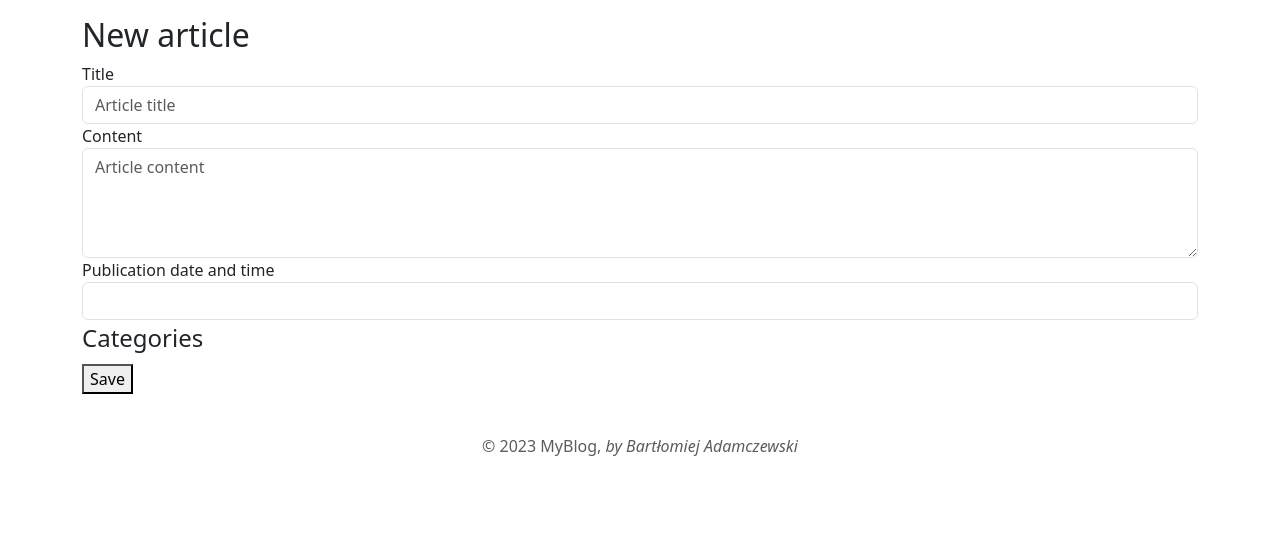
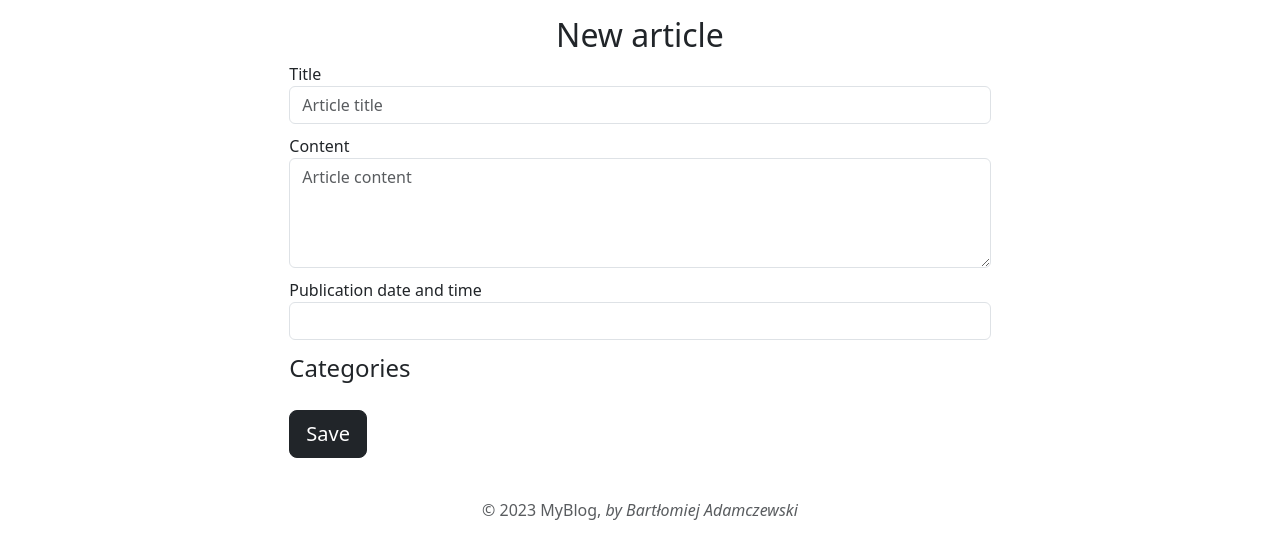
Before and after one commit to BartAdamPOZ/MyBlog, a PHP site: page /admin/new-article.php in a window 1280 px wide. Shown: the part 104-663 px from the top of the page. Run offline with PHP 8.4, Linux system fonts and the light colour scheme; the visitor is signed in with stand-in values (Sample User, id 1); data that the repository does not hold is empty.

Commit message:
Added styling to new article form for logged in users.

```diff
--- a/admin/includes/article-form.php
+++ b/admin/includes/article-form.php
@@ -6,21 +6,27 @@
 </ul>
 <?php endif; ?>
 
+<div class="container new-article-form">
+<h2 class="d-flex justify-content-center">New article</h2>
+
   <form method="post" id="formArticle">
 
     <div class="form-group">
       <label for="title">Title</label>
-    <input class="form-control" name="title" id="title" placeholder = "Article title" value = "<?= htmlspecialchars($article -> title); ?>" >
+      <input class="form-control" name="title" id="title" placeholder="Article title"
+        value="<?= htmlspecialchars($article -> title); ?>">
     </div>
 
     <div class="form-group">
       <label for="content">Content</label>
-    <textarea class="form-control" name="content" id="content" cols="40" rows="4" placeholder = "Article content"><?= htmlspecialchars($article -> content); ?></textarea>
+      <textarea class="form-control" name="content" id="content" cols="40" rows="4"
+        placeholder="Article content"><?= htmlspecialchars($article -> content); ?></textarea>
     </div>
 
     <div class="form-group">
       <label for="published_at">Publication date and time</label>
-    <input class="form-control" name="published_at" id="published_at" value = "<?= htmlspecialchars($article -> published_at); ?>">
+      <input class="form-control" name="published_at" id="published_at"
+        value="<?= htmlspecialchars($article -> published_at); ?>">
     </div>
 
     <fieldset>
@@ -29,21 +35,19 @@
 
       <div class="form-check">
 
-              <input class="form-check-input" type="checkbox" name="category[]" value="<?= $category['id'] ?>" id="category<?= $category['id'] ?>"
-
-                  <?php if (in_array($category['id'], $category_ids)): ?>
-
-                        checked
-
+        <input class="form-check-input" type="checkbox" name="category[]" value="<?= $category['id'] ?>"
+          id="category<?= $category['id'] ?>" <?php if (in_array($category['id'], $category_ids)): ?> checked
           <?php endif; ?>>
 
-              <label class="form-check-label" for="category<?= $category['id'] ?>"><?= htmlspecialchars($category['name']) ?></label>
+        <label class="form-check-label"
+          for="category<?= $category['id'] ?>"><?= htmlspecialchars($category['name']) ?></label>
 
       </div>
       <?php endforeach; ?>
 
     </fieldset>
 
-  <button>Save</button>
+    <button class="btn btn-lg btn-dark mt-3">Save</button>
 
   </form>
+</div>
--- a/admin/new-article.php
+++ b/admin/new-article.php
@@ -33,8 +33,6 @@ if ($_SERVER['REQUEST_METHOD'] == "POST") {
 
 <?php require '../includes/header.php';?>
 
-<h2>New article</h2>
-
 <?php require 'includes/article-form.php';?>
 
 <?php require '../includes/footer.php';?>
--- a/css/styles.css
+++ b/css/styles.css
@@ -22,3 +22,22 @@ ul#index {
 .form-floating {
   padding: 0 0 1rem 0;
 }
+
+.new-article-form {
+  display: flex;
+  flex-direction: column;
+  max-width: 65%;
+}
+
+.form-group {
+  margin-bottom: 10px;
+}
+
+@media screen and (max-width: 992px) {
+
+
+.new-article-form {
+  max-width: 80%;
+}
+
+}
```
Lines whose indentation alone changed are shown as unchanged.
